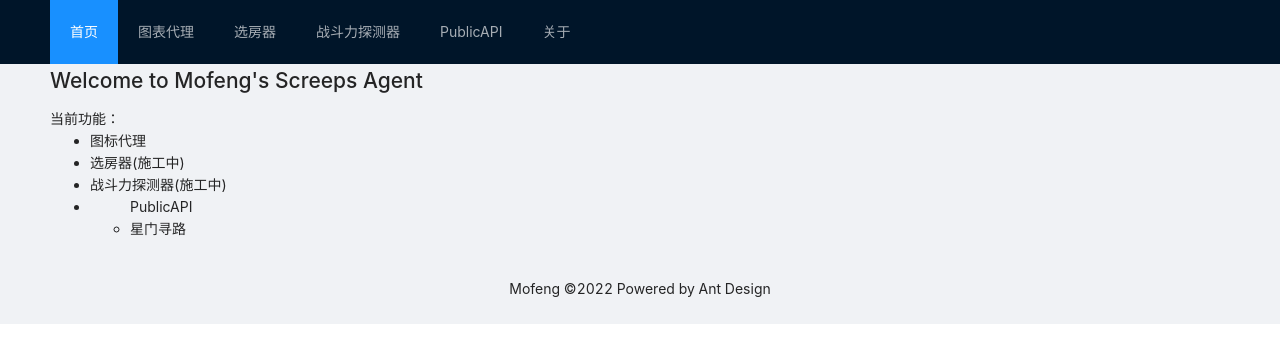
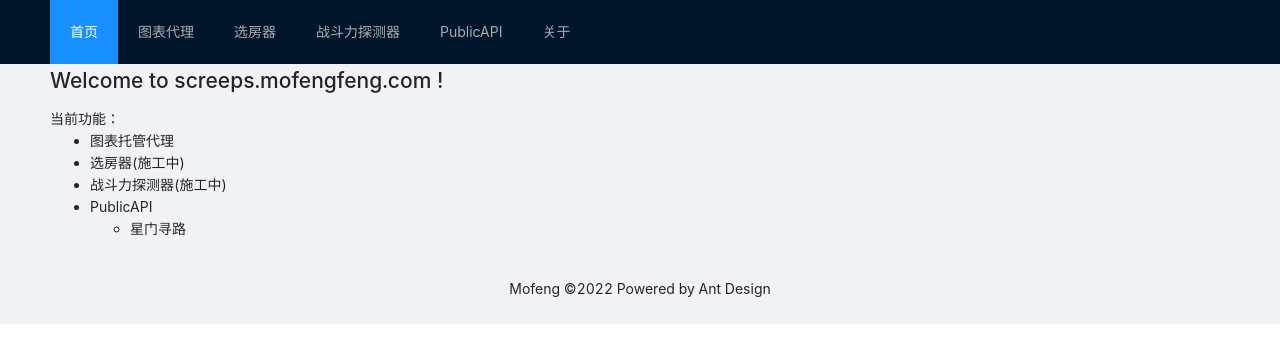
Before and after one commit to DiamondMofeng/ScreepsAgent-frontend, a React (Create React App) app: page /#/ in a window 1280 px wide. Shown: the top 362 px of the page. Built offline with nearby package versions, Linux system fonts and the light colour scheme.

Commit message:
Perf: Home

```diff
--- a/src/modules/Home/index.js
+++ b/src/modules/Home/index.js
@@ -1,15 +1,15 @@
 const Home = () => {
   return (
     <div className='Home'>
-      <h1> Welcome to Mofeng's Screeps Agent</h1>
+      <h1> Welcome to screeps.mofengfeng.com !</h1>
       当前功能：
 
       <ul>
-        <li>图标代理</li>
+        <li>图表托管代理</li>
         <li>选房器(施工中)</li>
         <li>战斗力探测器(施工中)</li>
-        <li>
-          <ul>PublicAPI
+        <li>PublicAPI
+          <ul>
             <li>星门寻路</li>
           </ul>
         </li>
```
